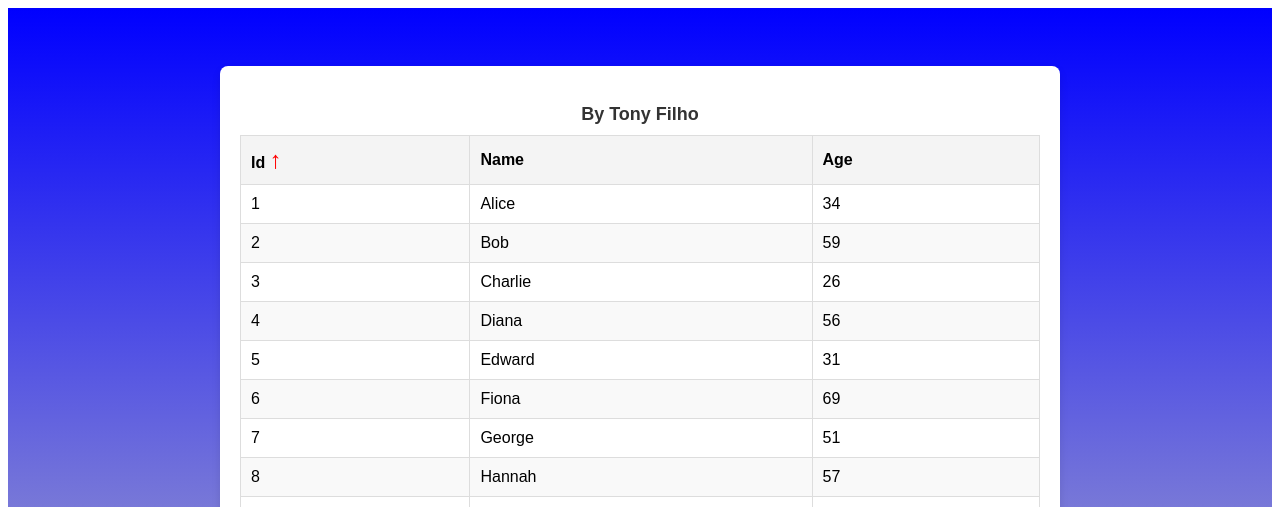
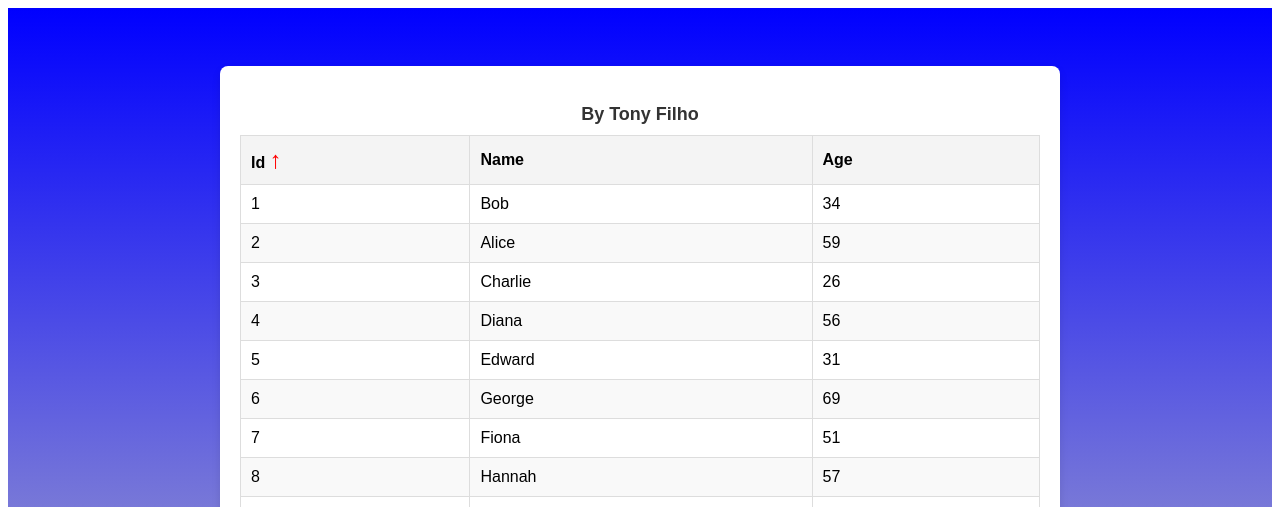
Before and after one commit to Tonyfilho/Angular_Sorting_Filter_Data, an Angular app: page / in a window 1280 px wide. Shown: the top 507 px of the page. Built offline with nearby package versions, Linux system fonts and the light colour scheme.

Commit message:
fixing tables

```diff
--- a/src/app/_dummy_server/dummy_service.ts
+++ b/src/app/_dummy_server/dummy_service.ts
@@ -2,13 +2,13 @@ import { Observable } from "rxjs";
 import { IUserInterface } from "../types/user.interface";
 
 export const USER = new Observable<IUserInterface[]>(d => d.next([
-  { "id": "1", "name": "Alice", "age": 34 },
-  { "id": "2", "name": "Bob", "age": 59 },
+  { "id": "1", "name": "Bob", "age": 34 },
+  { "id": "2", "name": "Alice", "age": 59 },
   { "id": "3", "name": "Charlie", "age": 26 },
   { "id": "4", "name": "Diana", "age": 56 },
   { "id": "5", "name": "Edward", "age": 31 },
-  { "id": "6", "name": "Fiona", "age": 69 },
-  { "id": "7", "name": "George", "age": 51 },
+  { "id": "6", "name": "George", "age": 69 },
+  { "id": "7", "name": "Fiona", "age": 51 },
   { "id": "8", "name": "Hannah", "age": 57 },
   { "id": "9", "name": "Ian", "age": 39 },
   { "id": "10", "name": "Jane", "age": 40 },
--- a/src/app/user-table/user-table/user-table.component.ts
+++ b/src/app/user-table/user-table/user-table.component.ts
@@ -45,7 +45,9 @@ export class UserTableComponent implements OnInit, OnDestroy {
 
   sortTable(column: string) {
     const futureSortingOrder = this.isDescSorting(column) ? 'asc' : 'desc';
-    return (this.sorting = { column, order: futureSortingOrder });
+    (this.sorting = { column, order: futureSortingOrder })
+    this.sortAllTable(column);
+    return this.sorting;
   }
 
   sortAllTable(column: string) {
```
